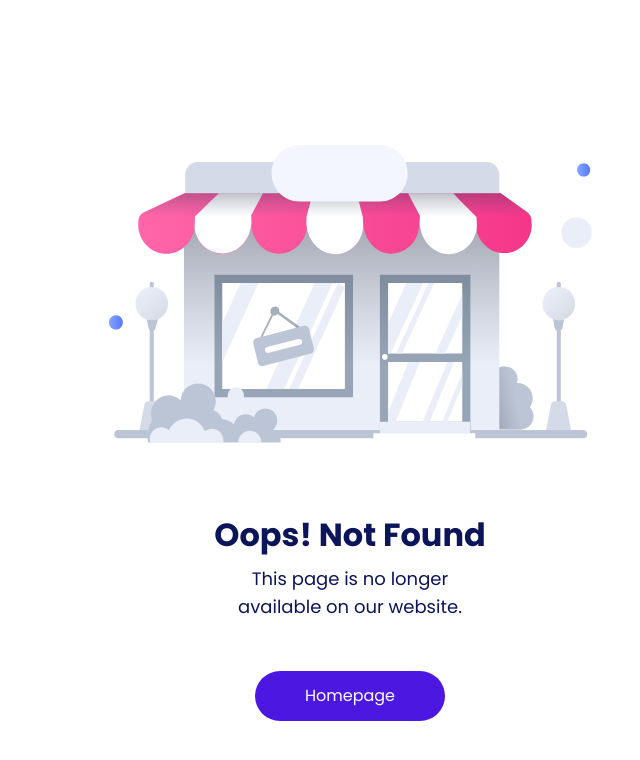
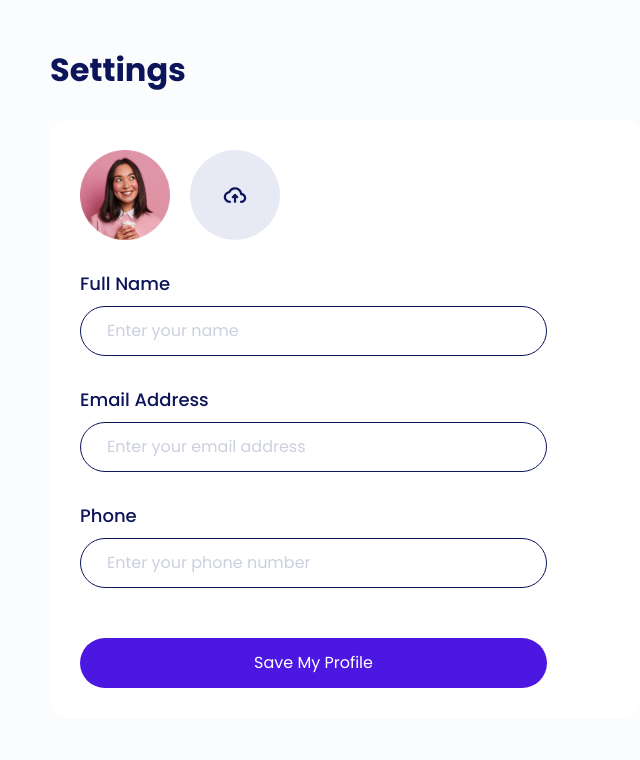
Before and after one commit to alvinmdj/next-gamestore, a Next.js app: page /member/edit-profile in a window 1280 px wide. Before the commit this address had no page. Shown: the top 760 px of the page, without its empty margins (290-930 px from the left). Built offline with nearby package versions, Linux system fonts and the light colour scheme.

Commit message:
convert member edit profile page from html to nextjs

```diff
--- a/pages/_app.tsx
+++ b/pages/_app.tsx
@@ -14,6 +14,7 @@
 import '../styles/overview.css';
 import '../styles/transactions.css';
 import '../styles/transactions-detail.css';
+import '../styles/edit-profile.css';
 import type { AppProps } from 'next/app';
 import Head from 'next/head';;
 
--- /dev/null
+++ b/pages/member/edit-profile.tsx
@@ -0,0 +1,85 @@
+import React from 'react';
+
+const EditProfile: React.FC = () => {
+  return (
+    <section className="edit-profile overflow-auto">
+        <main className="main-wrapper">
+            <div className="ps-lg-0">
+                <h2 className="text-4xl fw-bold color-palette-1 mb-30">Settings</h2>
+                <div className="bg-card pt-30 ps-30 pe-30 pb-30">
+                    <form action="">
+                        <div className="photo d-flex">
+                            <div className="position-relative me-20">
+                                <img src="/img/avatar-1.png" width="90" height="90" className="avatar img-fluid" alt='' />
+                                <div
+                                    className="avatar-overlay position-absolute top-0 d-flex justify-content-center align-items-center">
+                                    <svg width="24" height="24" viewBox="0 0 24 24" fill="none"
+                                        xmlns="http://www.w3.org/2000/svg">
+                                        <path d="M3 6H5H21" stroke="white" strokeWidth="2" strokeLinecap="round"
+                                            strokeLinejoin="round" />
+                                        <path
+                                            d="M8 6V4C8 3.46957 8.21071 2.96086 8.58579 2.58579C8.96086 2.21071 9.46957 2 10 2H14C14.5304 2 15.0391 2.21071 15.4142 2.58579C15.7893 2.96086 16 3.46957 16 4V6M19 6V20C19 20.5304 18.7893 21.0391 18.4142 21.4142C18.0391 21.7893 17.5304 22 17 22H7C6.46957 22 5.96086 21.7893 5.58579 21.4142C5.21071 21.0391 5 20.5304 5 20V6H19Z"
+                                            stroke="white" strokeWidth="2" strokeLinecap="round"
+                                            strokeLinejoin="round" />
+                                        <path d="M14 11V17" stroke="white" strokeWidth="2" strokeLinecap="round"
+                                            strokeLinejoin="round" />
+                                        <path d="M10 11V17" stroke="white" strokeWidth="2" strokeLinecap="round"
+                                            strokeLinejoin="round" />
+                                    </svg>
+                                </div>
+                            </div>
+                            <div className="image-upload">
+                                <label htmlFor="avatar">
+                                    <svg width="90" height="90" viewBox="0 0 90 90" fill="none"
+                                        xmlns="http://www.w3.org/2000/svg">
+                                        <circle cx="45" cy="45" r="45" fill="#E7EAF5" />
+                                        <path fillRule="evenodd" clipRule="evenodd"
+                                            d="M45 39.375C42.7981 39.375 40.9679 40.7216 40.3127 42.5332C40.1693 42.9297 39.8162 43.2128 39.398 43.2665C37.4362 43.5183 36 45.1013 36 46.9286C36 48.919 37.7105 50.625 39.9375 50.625C40.5588 50.625 41.0625 51.1287 41.0625 51.75C41.0625 52.3713 40.5588 52.875 39.9375 52.875C36.5726 52.875 33.75 50.2638 33.75 46.9286C33.75 44.0997 35.7853 41.7878 38.4536 41.1547C39.5996 38.7573 42.1173 37.125 45 37.125C48.5711 37.125 51.6055 39.6452 52.1224 43.0137C54.4461 43.4763 56.25 45.4474 56.25 47.8929C56.25 50.6955 53.8807 52.875 51.075 52.875C50.4537 52.875 49.95 52.3713 49.95 51.75C49.95 51.1287 50.4537 50.625 51.075 50.625C52.7428 50.625 54 49.3507 54 47.8929C54 46.435 52.7428 45.1607 51.075 45.1607C50.4537 45.1607 49.95 44.657 49.95 44.0357C49.95 41.5128 47.7862 39.375 45 39.375Z"
+                                            fill="#0C145A" />
+                                        <path fillRule="evenodd" clipRule="evenodd"
+                                            d="M45 52.875C44.3787 52.875 43.875 52.3713 43.875 51.75V45C43.875 44.3787 44.3787 43.875 45 43.875C45.6213 43.875 46.125 44.3787 46.125 45V51.75C46.125 52.3713 45.6213 52.875 45 52.875Z"
+                                            fill="#0C145A" />
+                                        <path fillRule="evenodd" clipRule="evenodd"
+                                            d="M41.9545 48.0455C41.5152 47.6062 41.5152 46.8938 41.9545 46.4545L44.2045 44.2045C44.6438 43.7652 45.3562 43.7652 45.7955 44.2045C46.2348 44.6438 46.2348 45.3562 45.7955 45.7955L43.5455 48.0455C43.1062 48.4848 42.3938 48.4848 41.9545 48.0455Z"
+                                            fill="#0C145A" />
+                                        <path fillRule="evenodd" clipRule="evenodd"
+                                            d="M44.2045 44.2045C44.6438 43.7652 45.3562 43.7652 45.7955 44.2045L48.0455 46.4545C48.4848 46.8938 48.4848 47.6062 48.0455 48.0455C47.6062 48.4848 46.8938 48.4848 46.4545 48.0455L44.2045 45.7955C43.7652 45.3562 43.7652 44.6438 44.2045 44.2045Z"
+                                            fill="#0C145A" />
+                                    </svg>
+                                </label>
+                                <input id="avatar" type="file" name="avatar" accept="image/png, image/jpeg" />
+                            </div>
+                        </div>
+                        <div className="pt-30">
+                            <label htmlFor="name" className="form-label text-lg fw-medium color-palette-1 mb-10">Full
+                                Name</label>
+                            <input type="text" className="form-control rounded-pill text-lg" id="name" name="name"
+                                aria-describedby="name" placeholder="Enter your name" />
+                        </div>
+                        <div className="pt-30">
+                            <label htmlFor="email" className="form-label text-lg fw-medium color-palette-1 mb-10">Email
+                                Address</label>
+                            <input type="email" className="form-control rounded-pill text-lg" id="email" name="email"
+                                aria-describedby="email" placeholder="Enter your email address" />
+                        </div>
+                        <div className="pt-30">
+                            <label htmlFor="phone" className="form-label text-lg fw-medium color-palette-1 mb-10">Phone</label>
+                            <input type="tel" className="form-control rounded-pill text-lg" id="phone" name="phone"
+                                aria-describedby="phone" placeholder="Enter your phone number" />
+                        </div>
+                        <div className="button-group d-flex flex-column pt-50">
+                            <button type="submit" className="btn btn-save fw-medium text-lg text-white rounded-pill"
+                                role="button">Save My Profile</button>
+                        </div>
+                    </form>
+
+                </div>
+
+
+            </div>
+        </main>
+    </section>
+  );
+};
+
+export default EditProfile;
--- /dev/null
+++ b/styles/edit-profile.css
@@ -0,0 +1,71 @@
+
+.edit-profile {
+    background-color: #FBFCFD;
+}
+
+.edit-profile main.main-wrapper{
+    margin-left: 340px;
+    height: 100%;
+    margin-right: auto;
+    position: relative;
+    padding: 50px 50px 50px 0px;
+}
+
+.edit-profile .bg-card{
+    background-color: #FFF;
+    border-radius: 1rem;
+    max-width: 590px;
+}
+.edit-profile main .avatar-overlay:hover{
+    opacity: 1;
+}
+
+.edit-profile main .avatar-overlay{
+    background-color: rgba(12, 20, 90, 0.7);
+    width: 90px;
+    height: 90px;
+    border-radius: 999px;
+    opacity: 0;
+    transition: all 0.3s linear;
+    cursor: pointer;
+}
+
+.edit-profile .image-upload label{
+    cursor: pointer;
+}
+
+.edit-profile .image-upload  input {
+    visibility: hidden;
+    width: 0;
+    height: 0;
+}
+
+.edit-profile input[type="tel"],
+.edit-profile input[type="email"],
+.edit-profile input[type="text"]{
+    border: 1px solid #0C145A;
+    padding: 0.75rem 1.625rem;
+    color: #0C145A;
+    max-width: 467px;
+}
+
+.edit-profile input[type="tel"]:focus-within,
+.edit-profile input[type="email"]:focus-within,
+.edit-profile input[type="text"]:focus-within{
+    color: #0C145A;
+}
+
+.edit-profile input[type="tel"]::placeholder,
+.edit-profile input[type="email"]::placeholder,
+.edit-profile input[type="text"]::placeholder{
+    color: #CCD0DD;
+}
+
+.edit-profile .btn-save{
+    padding: 0.75rem;
+    background-color: #4D17E2;
+}
+
+.edit-profile .button-group{
+    max-width: 467px;
+}
```
